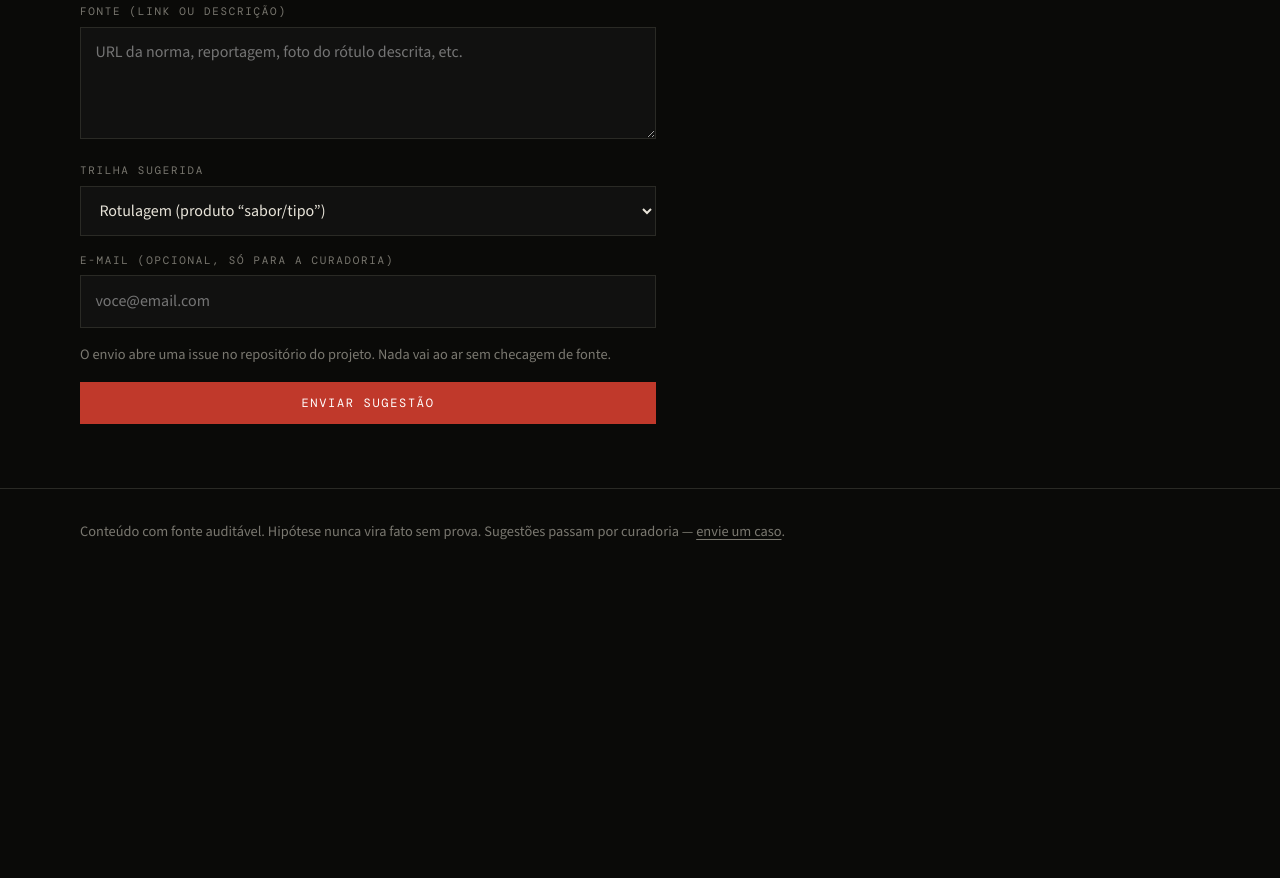
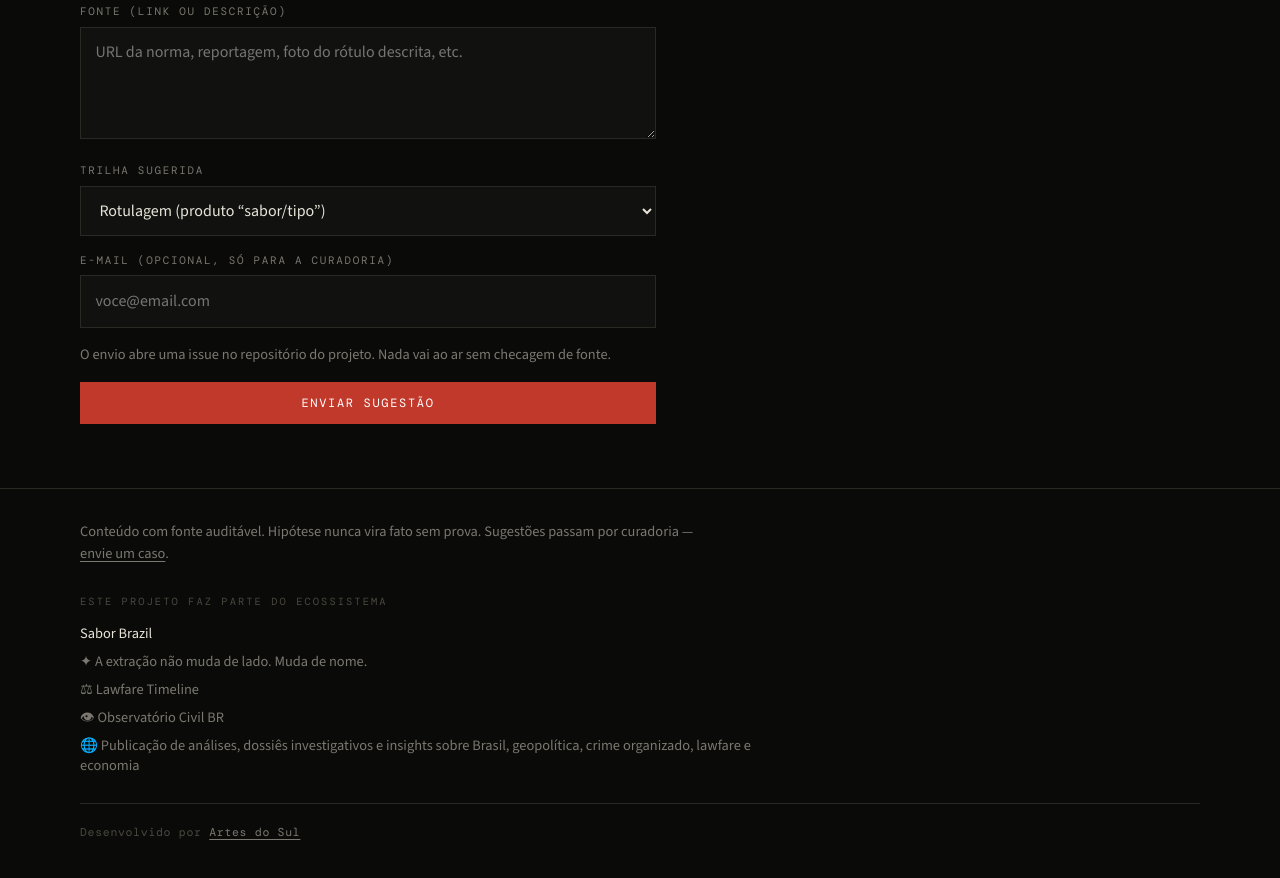
Before and after one commit to araguaci/sabor-brazil, an Astro site: page /contribuir in a window 1280 px wide. Shown: the part 876-1754 px from the top of the page. Before the commit the page ends 1467 px from the top, so only its background shows below. Built offline with nearby package versions, Linux system fonts and the light colour scheme; Astro itself is replaced by a stand-in of ours; a web font is replaced by a local one.

Commit message:
feat: enhance footer layout and styles for improved visibility
- Updated the footer section in BaseLayout.astro to include additional content, such as project ecosystem links and developer credits.
- Introduced new CSS classes in global.css for styling the footer elements, including the footer blurb, eco-label, and links, enhancing the overall design and user experience.

```diff
--- a/src/layouts/BaseLayout.astro
+++ b/src/layouts/BaseLayout.astro
@@ -48,10 +48,37 @@ const pathname = Astro.url.pathname;
 
     <footer class="site-footer">
       <div class="wrap">
-        <p>
+        <p class="footer-blurb">
           Conteúdo com fonte auditável. Hipótese nunca vira fato sem prova.
           Sugestões passam por curadoria — <a href="/contribuir">envie um caso</a>.
         </p>
+
+        <p class="footer-eco-label">Este projeto faz parte do ecossistema</p>
+        <div class="flinks">
+          <a href="https://sabor-brazil.vercel.app/" aria-current="page">Sabor Brazil</a>
+          <a
+            href="https://republica-sequestrada-hub.vercel.app/"
+            target="_blank"
+            rel="noopener noreferrer"
+          >
+            ✦ A extração não muda de lado. Muda de nome.
+          </a>
+          <a href="https://lawfare-timeline.vercel.app/" target="_blank" rel="noopener noreferrer">
+            ⚖ Lawfare Timeline
+          </a>
+          <a href="https://observatorio-civil-br.vercel.app/" target="_blank" rel="noopener noreferrer">
+            👁 Observatório Civil BR
+          </a>
+          <a href="https://gosurf.site" target="_blank" rel="noopener noreferrer">
+            🌐 Publicação de análises, dossiês investigativos e insights sobre Brasil, geopolítica,
+            crime organizado, lawfare e economia
+          </a>
+        </div>
+
+        <div class="footdev">
+          Desenvolvido por
+          <a href="https://www.artesdosul.com/" target="_blank" rel="noopener noreferrer">Artes do Sul</a>
+        </div>
       </div>
     </footer>
   </body>
--- a/src/styles/global.css
+++ b/src/styles/global.css
@@ -465,7 +465,62 @@ img { max-width: 100%; display: block; }
   font-size: 0.9rem;
 }
 
-.site-footer a { text-decoration: underline; text-underline-offset: 3px; }
+.site-footer a {
+  text-decoration: underline;
+  text-underline-offset: 3px;
+}
+
+.footer-blurb {
+  max-width: 40rem;
+  margin-bottom: 1.75rem;
+}
+
+.footer-eco-label {
+  font-family: var(--font-mono);
+  font-size: 0.65rem;
+  letter-spacing: 0.2em;
+  text-transform: uppercase;
+  color: var(--dim);
+  margin-bottom: 0.85rem;
+}
+
+.flinks {
+  display: flex;
+  flex-direction: column;
+  gap: 0.55rem;
+  max-width: 42rem;
+  margin-bottom: 1.75rem;
+}
+
+.flinks a {
+  color: var(--muted);
+  text-decoration: none;
+  line-height: 1.35;
+  transition: color 0.2s;
+}
+
+.flinks a:hover {
+  color: var(--text);
+  text-decoration: underline;
+  text-underline-offset: 3px;
+}
+
+.flinks a[aria-current='page'] {
+  color: var(--text);
+}
+
+.footdev {
+  font-family: var(--font-mono);
+  font-size: 0.72rem;
+  letter-spacing: 0.06em;
+  color: var(--dim);
+  padding-top: 1.25rem;
+  border-top: 1px solid var(--border);
+}
+
+.footdev a {
+  color: var(--muted);
+}
 
 @keyframes fadeUp {
   from { opacity: 0; transform: translateY(14px); }
```
Also changed, not shown: artigos/apostas-bets-bolsa-familia-xarticle.md (added, +56 -0 lines), 2 other files.
